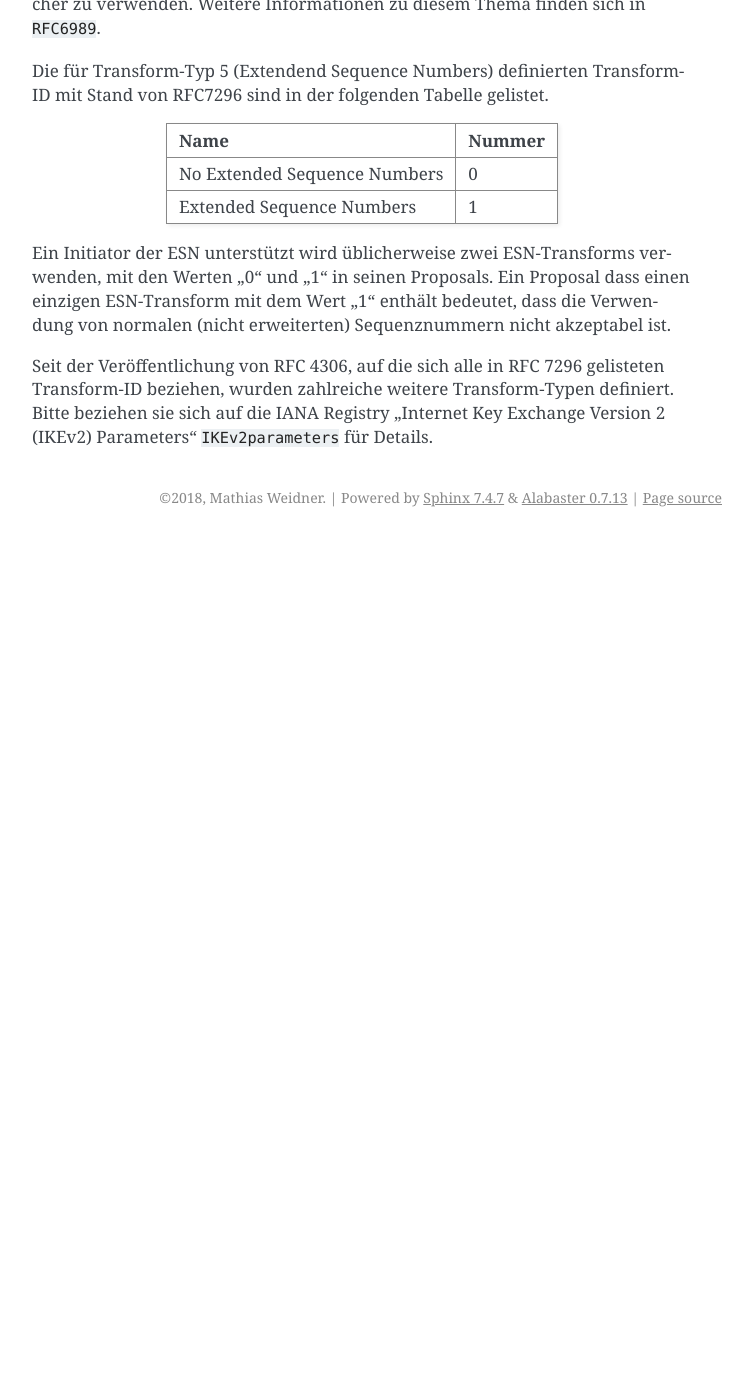
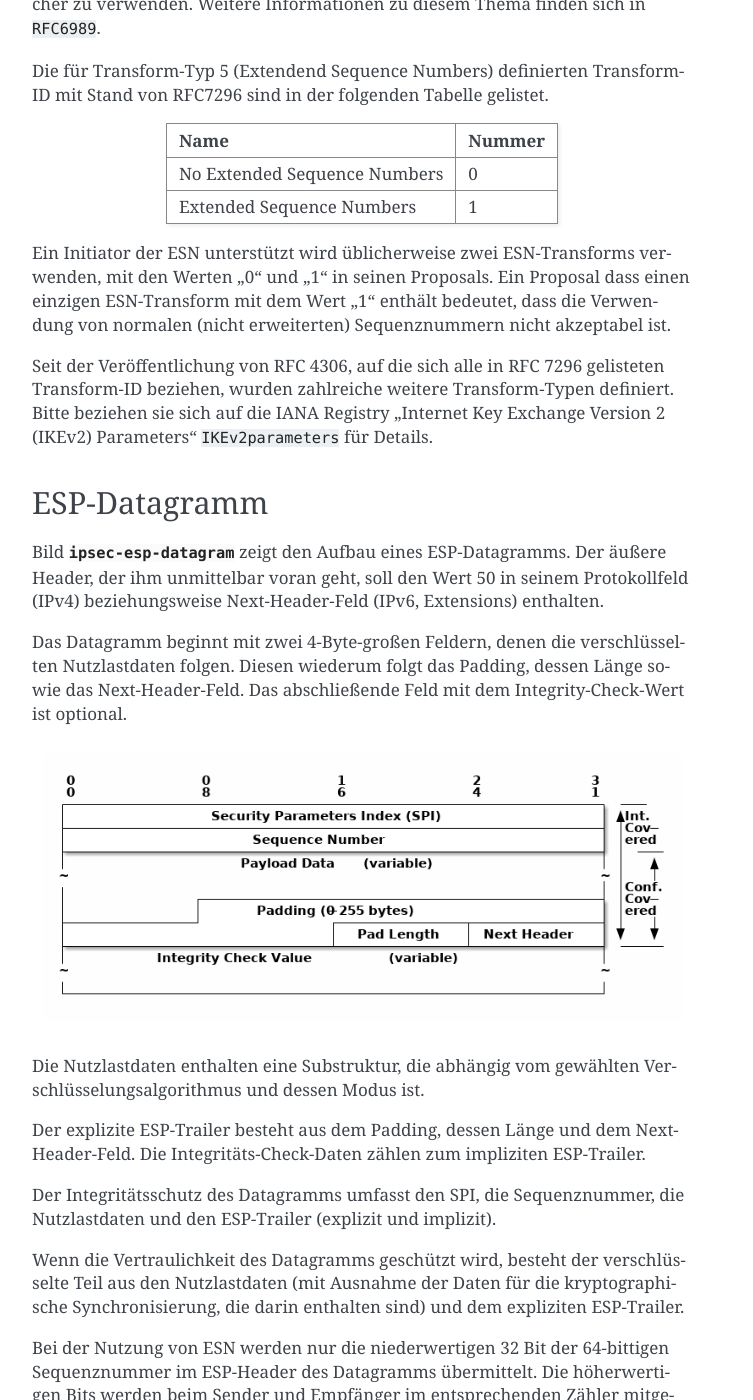
Before and after one commit to matwei-books/Fehlersuche-bei-IPsec-VPN-mit-IKEv2, a Sphinx documentation site: the page built from source/anhang/datagram-header.rst, in a window 1280 px wide and 1400 px high, scrolled down 10478 px. Shown: the whole window, without its empty margins (388-1141 px from the left). Built offline with Sphinx 7.4.7, drawn with Linux system fonts in a browser that asks for light colours; cross-references to code outside the pages are shown as plain code; before the commit the page ends 11015 px from its top, so only the background shows below that; some of the changed text lies outside the part shown.

Commit message:
ESP-Datagramm

```diff
--- a/source/anhang/datagram-header.rst
+++ b/source/anhang/datagram-header.rst
@@ -435,3 +435,55 @@ gelisteten Transform-ID beziehen, wurden zahlreiche weitere
 Transform-Typen definiert. Bitte beziehen sie sich auf die IANA Registry
 "Internet Key Exchange Version 2 (IKEv2) Parameters"
 :cite:`IKEv2parameters` für Details.
+
+ESP-Datagramm
+-------------
+
+Bild :numref:`ipsec-esp-datagram` zeigt den Aufbau eines ESP-Datagramms.
+Der äußere Header, der ihm unmittelbar voran geht, soll den Wert 50 in
+seinem Protokollfeld (IPv4) beziehungsweise Next-Header-Feld (IPv6,
+Extensions) enthalten.
+
+Das Datagramm beginnt mit zwei 4-Byte-großen Feldern, denen die
+verschlüsselten Nutzlastdaten folgen. Diesen wiederum folgt das Padding,
+dessen Länge sowie das Next-Header-Feld. Das abschließende Feld mit dem
+Integrity-Check-Wert ist optional.
+
+.. figure:: /images/ipsec-esp-datagram.png
+   :alt: Toplevel-Format eines ESP-Datagrams aus RFC 4303, Abschnitt 2
+   :name: ipsec-esp-datagram
+
+Die Nutzlastdaten enthalten eine Substruktur, die abhängig vom gewählten
+Verschlüsselungsalgorithmus und dessen Modus ist.
+
+Der explizite ESP-Trailer besteht aus dem Padding, dessen Länge und dem
+Next-Header-Feld. Die Integritäts-Check-Daten zählen zum impliziten
+ESP-Trailer.
+
+Der Integritätsschutz des Datagramms umfasst den SPI, die Sequenznummer,
+die Nutzlastdaten und den ESP-Trailer (explizit und implizit).
+
+Wenn die Vertraulichkeit des Datagramms geschützt wird, besteht der
+verschlüsselte Teil aus den Nutzlastdaten (mit Ausnahme der Daten für
+die kryptographische Synchronisierung, die darin enthalten sind) und dem
+expliziten ESP-Trailer.
+
+Bei der Nutzung von ESN werden nur die niederwertigen 32 Bit der
+64-bittigen Sequenznummer im ESP-Header des Datagramms übermittelt. Die
+höherwertigen Bits werden beim Sender und Empfänger im entsprechenden
+Zähler mitgeführt und gehen in die Integritätsberechnung ein.
+
+Im Transportmodus wird der ESP-Header nach dem IP-Header und vor dem
+Header der nächsten Protokollschicht eingefügt.
+
+Im Tunnelmodus wird der ESP-Header vor dem gekapselten IP-Datagramm
+eingefügt.
+
+Bei NAT-Traversal (NAT-T) wird das gesamte ESP-Datagramm als Nutzlast in
+einem UDP-Datagramm transportiert. Dabei ist der Zielport des
+UDP-Datagramms in der einen Richtung 4500 und in der anderen Richtung
+der Port, auf den die NAT-Box den Absenderport beim ersten IKE-Datagramm
+umgesetzt hat. Die ESP-Datagramme unterscheiden sich von IKE-Datagrammen
+dadurch, dass mindestens ein Bit der ersten vier Oktetts (SPI) nach dem
+UDP-Header gesetzt ist während der Non-ESP-Marker aus vier Oktetts mit
+dem Wert 0 besteht.
```
Also changed, not shown: source/images/ipsec-esp-datagram.png (added), 2 other files.
